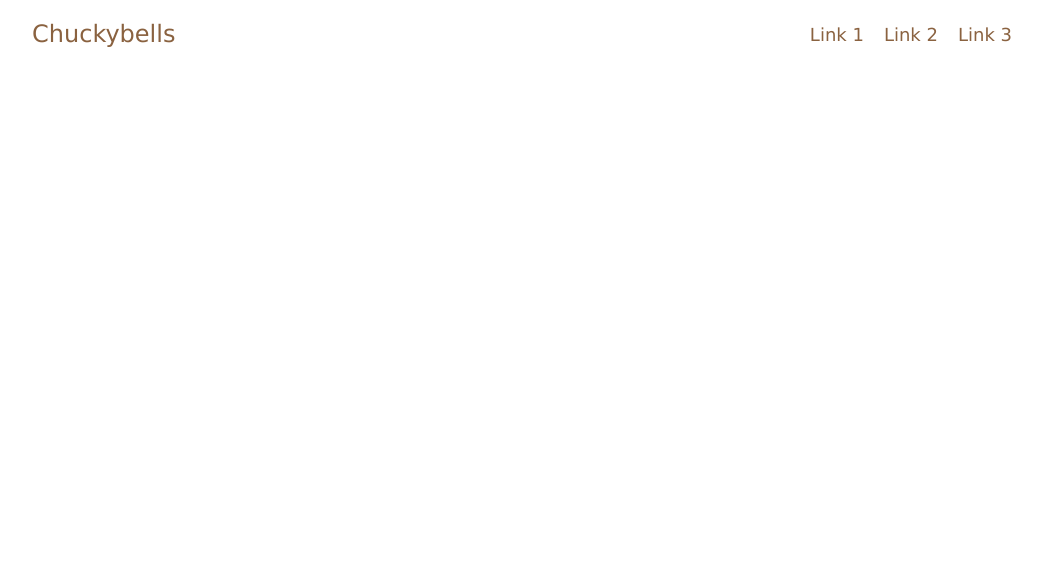
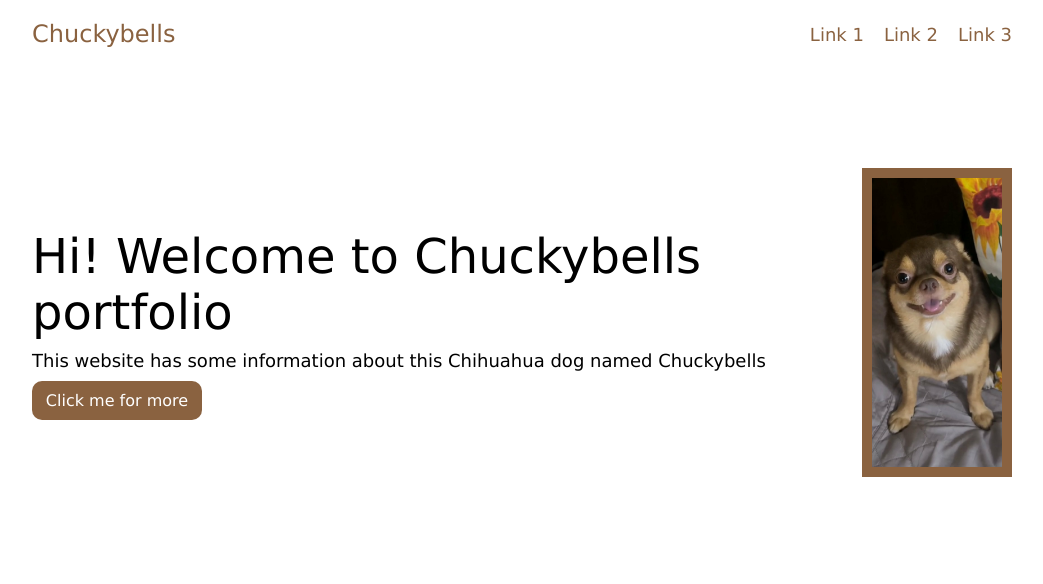
Before and after one commit to thisisjer0m3/Project-Landing-Page, a plain HTML site: page index.html in a window 1280 px wide. Shown: the whole page, without its empty margins (118-1161 px from the left). Drawn offline with Linux system fonts and the light colour scheme.

Commit message:
added hero-section

```diff
--- a/index.html
+++ b/index.html
@@ -18,5 +18,24 @@
         <li><a href="#">Link 3</a></li>
       </ul>
     </div>
+
+    <div class="hero-section">
+      <div class="hero-content">
+        <p class="main-text">Hi! Welcome to Chuckybells portfolio</p>
+        <p class="secondary-text">
+          This website has some information about this Chihuahua dog named
+          Chuckybells
+        </p>
+        <a href="#" class="hero-button">Click me for more</a>
+      </div>
+
+      <div class="hero-image">
+        <img src="../images/Chuck-main.jpeg" alt="Chihuahua dog image" />
+      </div>
+    </div>
+
+    <!-- <div class="info-section">
+      <h1>Some information</h1>
+    </div> -->
   </body>
 </html>
--- a/style.css
+++ b/style.css
@@ -6,6 +6,7 @@
     "Lucida Sans Unicode", Geneva, Verdana, sans-serif;
 }
 
+/* nav page */
 .nav {
   display: flex;
   justify-content: space-between;
@@ -50,3 +51,43 @@ ul li {
 ul li a {
   text-decoration: none;
 }
+
+/* main-text */
+.hero-section {
+  display: flex;
+  justify-content: space-evenly;
+  padding: 100px 150px;
+  align-items: center;
+  gap: 50px;
+  /* border: 2px solid red; */
+}
+
+.hero-content {
+  display: flex;
+  flex-direction: column;
+  gap: 10px;
+}
+
+.main-text {
+  font-size: 48px;
+}
+
+.secondary-text {
+  font-size: 18px;
+}
+
+.hero-image img {
+  width: 150px;
+  border: 10px solid #8a6240;
+}
+
+.hero-button {
+  color: #ffffff;
+  background-color: #8a6240;
+  border: 0px;
+  padding: 10px;
+  width: 170px;
+  border-radius: 10px;
+  text-decoration: none;
+  text-align: center;
+}
```
Also changed, not shown: images/Chuck-main.jpeg (added).
